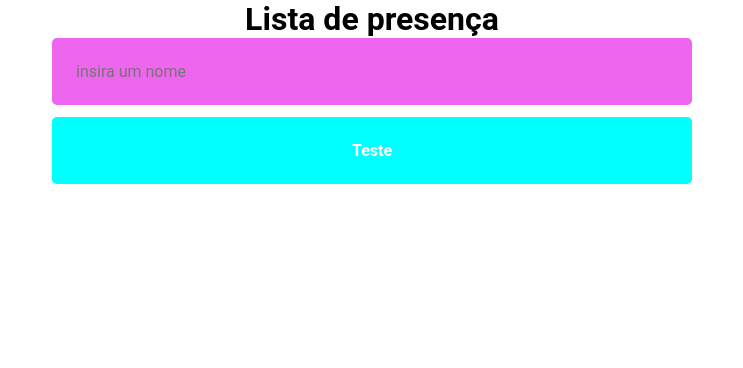
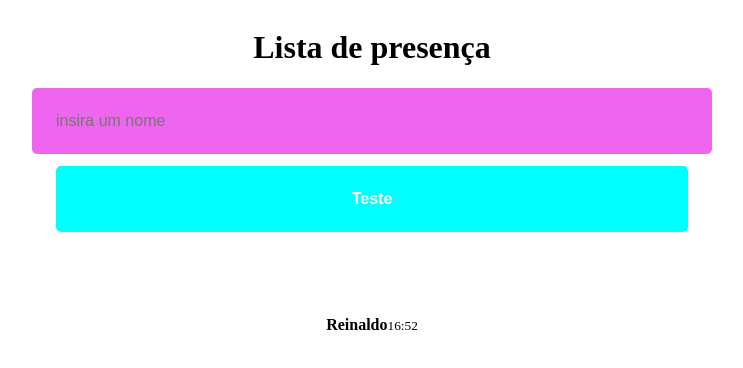
Before and after one commit to ReinaldoARamos/reactapp, a React (Vite) app in the folder reactapp/: page / in a window 1280 px wide. Shown: the top 368 px of the page, without its empty margins (268-1011 px from the left). Built offline with nearby package versions, Linux system fonts and the light colour scheme.

Commit message:
Criando o componente CARD

```diff
--- /dev/null
+++ b/reactapp/src/Card/components/index.jsx
@@ -0,0 +1,12 @@
+//import './style.css'
+
+ function Card(){
+    return(
+        <div>
+            <strong>Reinaldo</strong>
+            <small>16:52</small>
+        </div>
+    )
+}
+
+export default Card
--- a/reactapp/src/pages/home/index.jsx
+++ b/reactapp/src/pages/home/index.jsx
@@ -1,4 +1,6 @@
 import './style.css'
+
+import Card from '../../Card/components'
 
 function home() {
 
@@ -7,7 +9,10 @@ function home() {
     <div className="container">
      <h1>Lista de presença</h1>
      <input type="text" placeholder="insira um nome"/>
+
+
      <button>Teste</button>
+     <Card />
     </div>
 
   )
--- a/reactapp/src/styles/global.css
+++ b/reactapp/src/styles/global.css
@@ -1,13 +1,37 @@
-*{
-    padding: 0;
-    margin: 0;
-    box-sizing: border-box;
-
+.container {
+    display: flex;
+    align-items: center;
+    flex-direction: column;
 }
 
-body, input, button {
-    font-family: 'Roboto', sans-serif;
+.container h1{
+    margin:  84px 9 24px
+}
+
+.container input{
+    width: 50%;
+    padding: 24px;
+
+    background: #E6E;
+    border-radius:  5px;
+    border: none;
     font-size: 16px;
+}
 
-    -webkit-font-smoothing: antialiased;
+.container button{
+    width: 50%;
+    padding :24px;
+    font-weight:  700;
+    border-radius:  5px;
+    color: #FFF;
+    background-color: aqua;
+    border: none;
+    margin: 12px 0 84px;
+    transition: filter 0.2s;
+    cursor: pointer;
+    font-size: 16px;
 }
+
+.container button:hover{
+    filter: brightness(0.9)
+}
```
